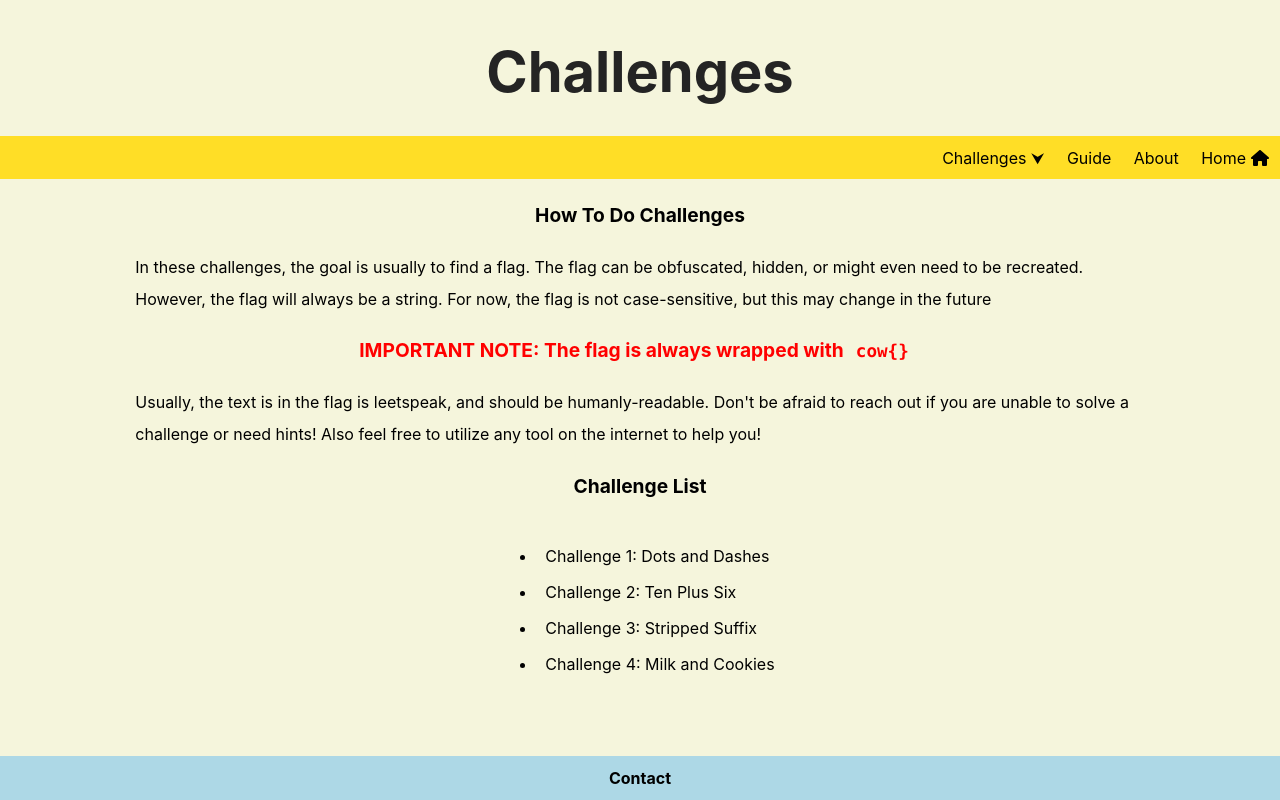
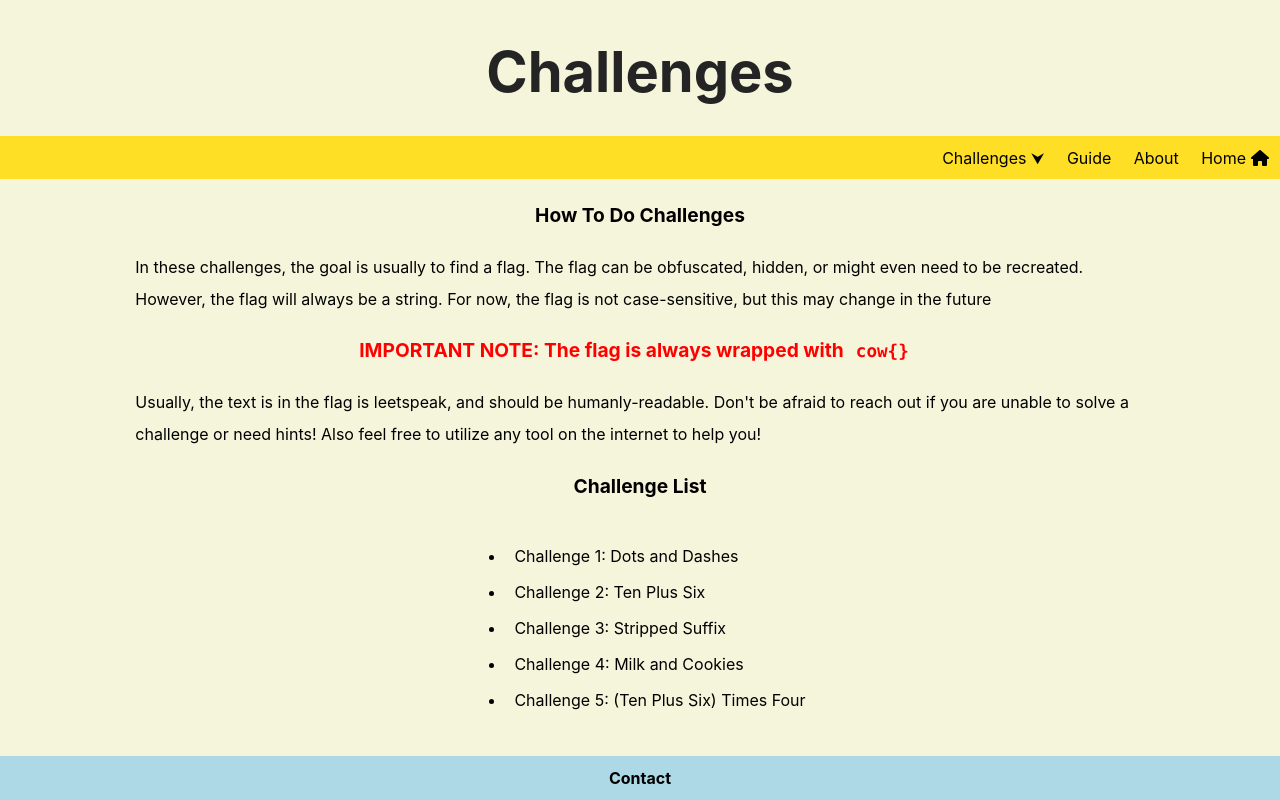
Before and after one commit to alexgeethob/cycow-weekly, a Next.js app: page /challenges in a window 1280 px wide. Built offline with nearby package versions, Linux system fonts and the light colour scheme.

Commit message:
added challenge 5

```diff
--- a/pages/challenges/index.js
+++ b/pages/challenges/index.js
@@ -46,6 +46,9 @@ export default function ChalHome() {
           <li>
             <Link href="/challenges/chal4">Challenge 4: Milk and Cookies</Link>
           </li>
+          <li>
+            <Link href="/challenges/chal5">Challenge 5: (Ten Plus Six) Times Four</Link>
+          </li>
         </ul>
       </main>
       <Footer></Footer>
```
